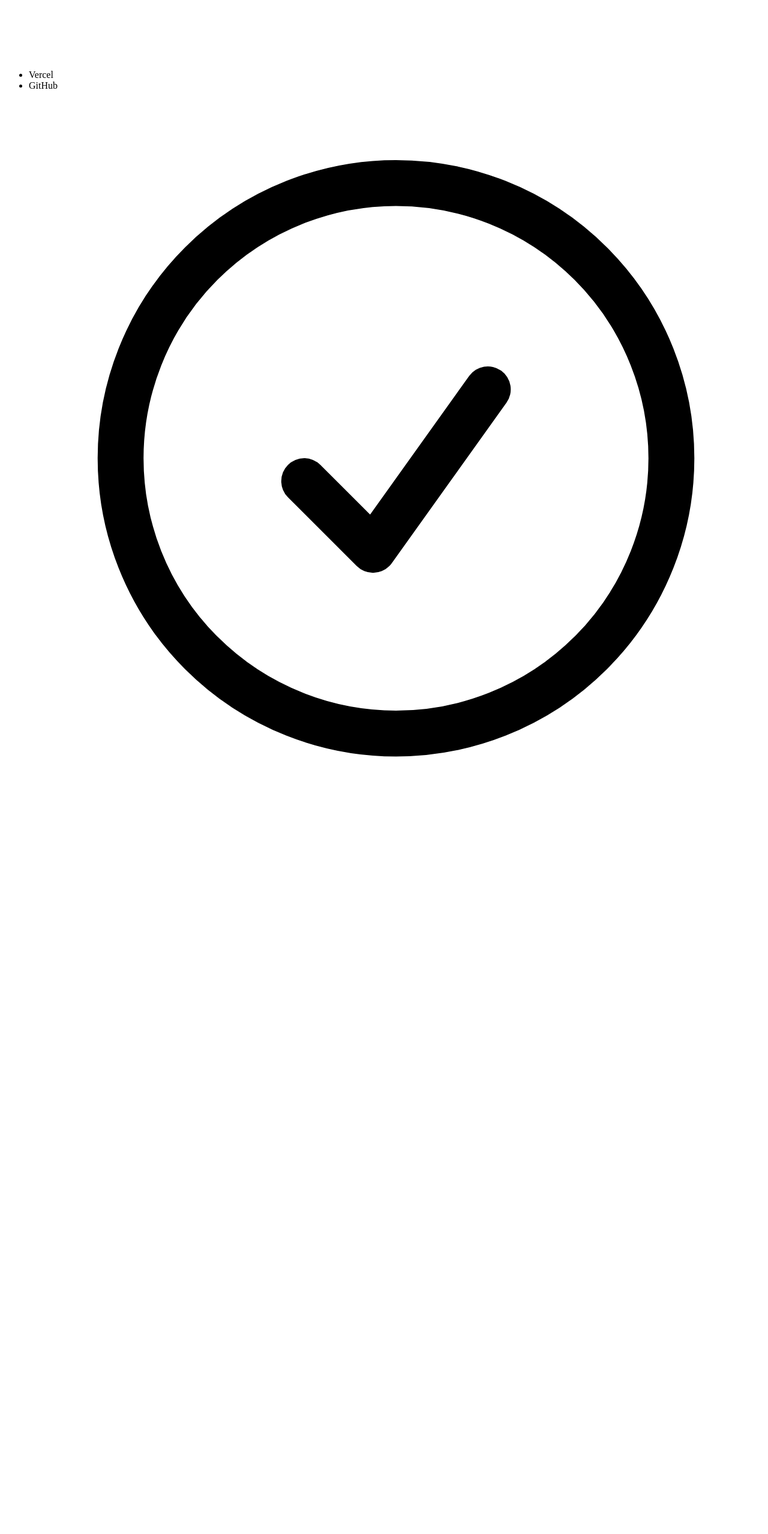
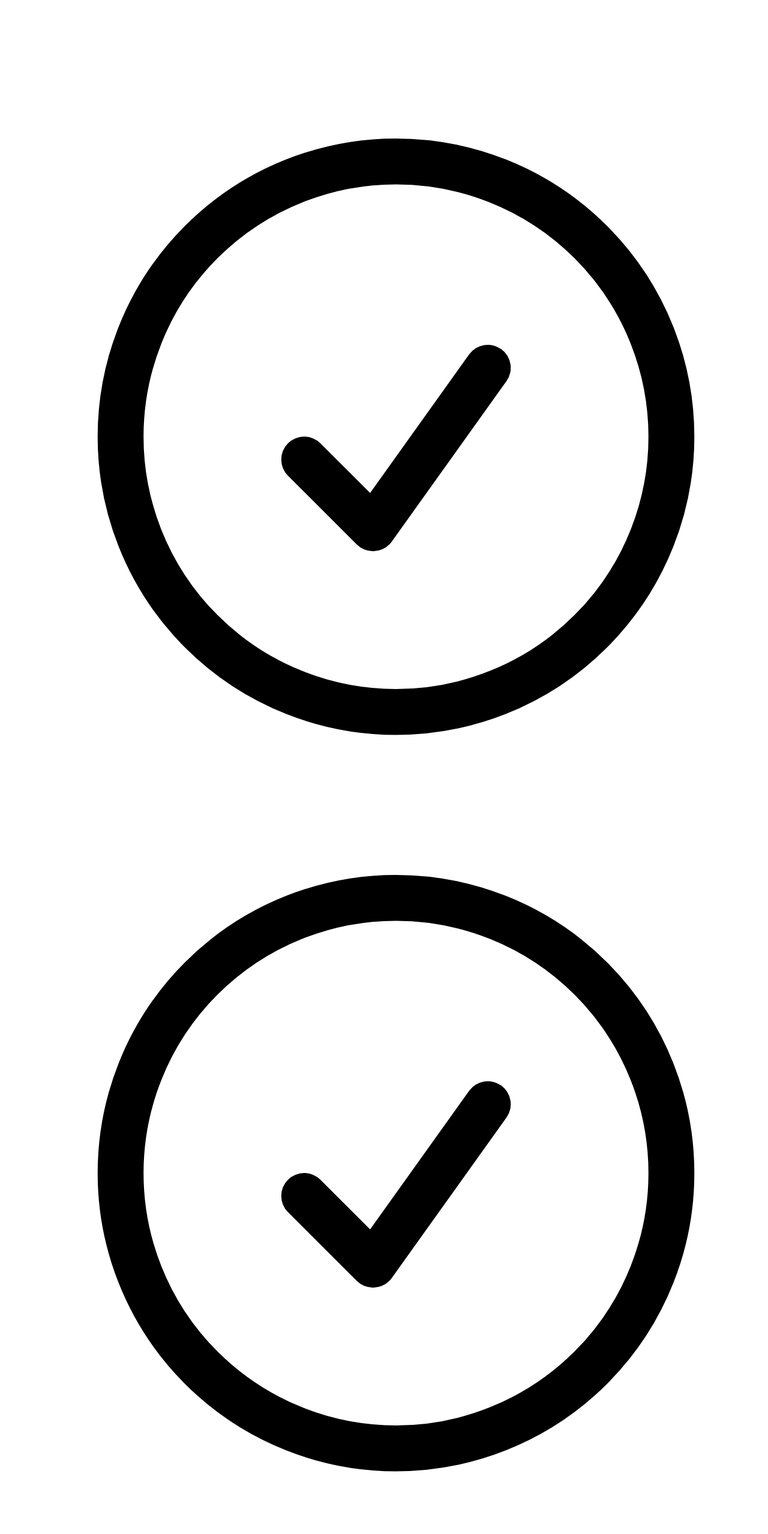
Before and after one commit to skiper404/deploy-practice, a Vue app: page / in a window 1280 px wide. Shown: the part 1228-3786 px from the top of the page at 60% size. Before the commit the page ends 2624 px from the top, so only its background shows below. Built offline with nearby package versions, Linux system fonts and the light colour scheme; the HTML template or start-up script is replaced by a standard one.

Commit message:
deploy to netlify with CLI (3 icons)

```diff
--- a/src/App.vue
+++ b/src/App.vue
@@ -37,6 +37,8 @@ import { CheckCircleIcon } from '@heroicons/vue/24/outline';
             >
               <span>Netlify</span>
               <CheckCircleIcon class="size-10 text-lime-500" />
+              <CheckCircleIcon class="size-10 text-lime-500" />
+              <CheckCircleIcon class="size-10 text-lime-500" />
             </div>
           </div>
         </div>
```
